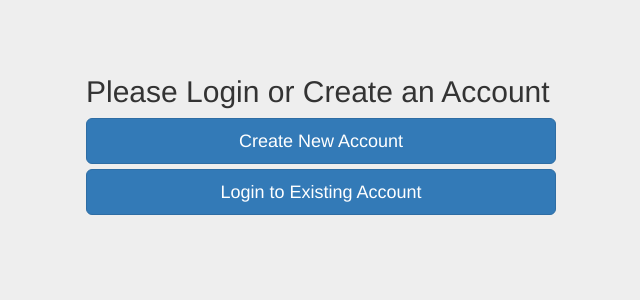
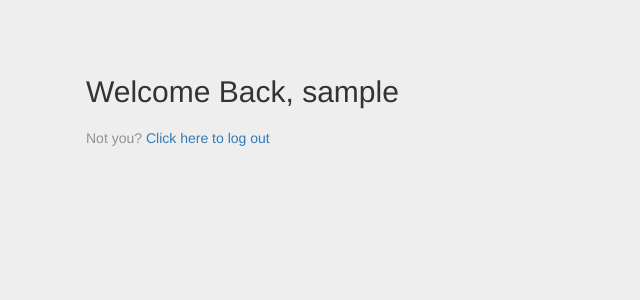
Before and after one commit to rystills/gamified-site, a PHP site: page / in a window 1280 px wide. Shown: the top 300 px of the page, without its empty margins (319-959 px from the left). Run offline with PHP 8.4, Linux system fonts and the light colour scheme; the visitor is signed in with stand-in values (Sample User, id 1); a stand-in replaces the project's code that opens the database connection.

Commit message:
add proper logout support

```diff
--- a/index.php
+++ b/index.php
@@ -19,26 +19,26 @@
     <!-- Custom styles for this template -->
     <link href="../../signin.css" rel="stylesheet">
 
-    <title>Welcome to imryans.com</title>
+    <title>Welcome Back to imryans.com</title>
   </head>
   <body>
     <div class="container">
       <form class="form-signin">
-        <h2 class="form-signin-heading">Please Login or Create an Account</h2>
-        <button class="btn btn-lg btn-primary btn-block" type="button" onclick="window.location.href='../../createAccount.html'">Create New Account</button>
-        <button class="btn btn-lg btn-primary btn-block" type="button" onclick="window.location.href='../../login.html'">Login to Existing Account</button>
+        <h2 class="form-signin-heading">Welcome Back, <?php echo $_SESSION['login_user'];?></h2>
+        <div class="etc-login-form">
+		<p>Not you? <a onClick="logout();" style="cursor: pointer; cursor: hand;">Click here to log out</a></p>
+	</div>
       </form>
     </div>
   </body>
   <script type="text/javascript">
-	function submitNewCredentials() {
+	function logout() {
 		$.ajax({
 			type: "POST",
-			url: 'backend/createAccount.php',
-			data: {username: document.getElementById('username').value,
-			password: document.getElementById('password').value},
+			url: 'backend/logout.php',
+			data: {},
 			success: function(data){
-				alert(data);
+				location.reload();
 			}
 		});
 	}
```
Also changed, not shown: backend/logout.php (added, +7 -0 lines).
